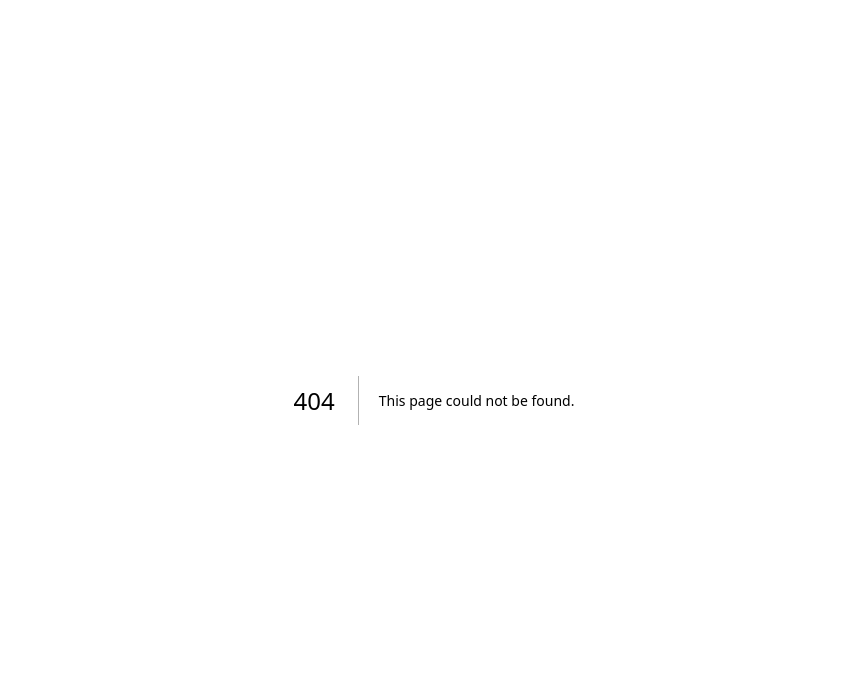
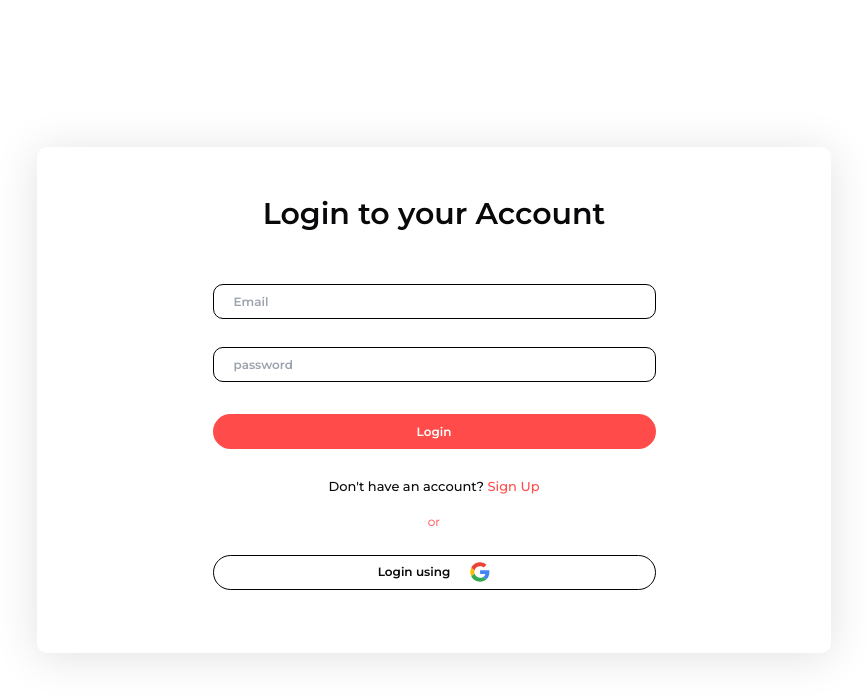
Before and after one commit to Chiragbisht/gigkraft1, a Next.js app: page /login in a window 1280 px wide. Before the commit this address had no page. Shown: the top 700 px of the page, without its empty margins (206-1073 px from the left). Built offline with nearby package versions, Linux system fonts and the light colour scheme.

Commit message:
create login page

```diff
--- /dev/null
+++ b/app/login/page.tsx
@@ -0,0 +1,12 @@
+import LoginCard from '@/components/loginPage/loginCard'
+import React from 'react'
+
+const LoginPage = () => {
+  return (
+    <div className=' flex items-center justify-center h-screen'>
+        <LoginCard/>
+    </div>
+  )
+}
+
+export default LoginPage
--- /dev/null
+++ b/components/loginPage/loginCard.tsx
@@ -0,0 +1,51 @@
+import { montserrat } from "@/app/fonts/font";
+import Link from "next/link";
+import React from "react";
+import { GoogleLogo } from "./google-button";
+
+const LoginCard: React.FC = () => {
+  return (
+    <div
+      className="flex flex-col w-[794px] h-[506px] py-[44px] items-center rounded-[10px]"
+      style={{ boxShadow: "0px 4px 45px 0px #0000001F" }}
+    >
+      <div className=" flex items-center justify-center">
+        <p className={` font-semibold text-[30px] ${montserrat.className}`}>
+          Login to your Account{" "}
+        </p>
+      </div>
+      <div className=" mt-12 flex flex-col items-center gap-y-7 ">
+        <input
+          className={`${montserrat.className} w-[443px] h-[35px] px-5 rounded-[10px] border-[1px] border-[#000000] text-[12px] font-[600] text-[#2A1E17] outline-none`}
+          type="text"
+          placeholder="Email"
+        />
+        <input
+          className={`${montserrat.className} w-[443px] h-[35px] px-5 rounded-[10px] border-[1px] border-[#000000] text-[12px] font-[600] text-[#2A1E17] outline-none`}
+          type="password"
+          placeholder="password"
+        />
+      </div>
+      <div className="mt-8 flex items-center justify-center gap-y-7 flex-col">
+        <button
+          className={`${montserrat.className} w-[443px] h-[35px] px-5 rounded-[100px] border-none text-[12px] font-[600] text-white bg-[#FF4C4A]`}
+        >
+          Login
+        </button>
+        <p className={`text-[13px] font-[500] ${montserrat.className}`}>
+          Don&apos;t have an account?{" "}
+          <Link href={"/signup"}>
+            {" "}
+            <span className="text-[#FF4C4A] font-[500]">Sign Up</span>
+          </Link>
+        </p>
+      </div>
+      <span className={` py-4 ${montserrat.className} text-[12px] text-[#FF4C4A]`}>or</span>
+      <div className='py-2 flex items-center justify-center gap-y-7'>
+        <button className={`${montserrat.className} flex flex-row items-center justify-center gap-x-5 w-[443px] h-[35px] px-5 rounded-[100px] border border-[#000000] text-[12px] font-[600] `}> Login using <img src="/images/icons/google.svg" alt="google" className='w-[20px] h-[20px]' /></button>
+      </div>
+    </div>
+  );
+};
+
+export default LoginCard;
```
